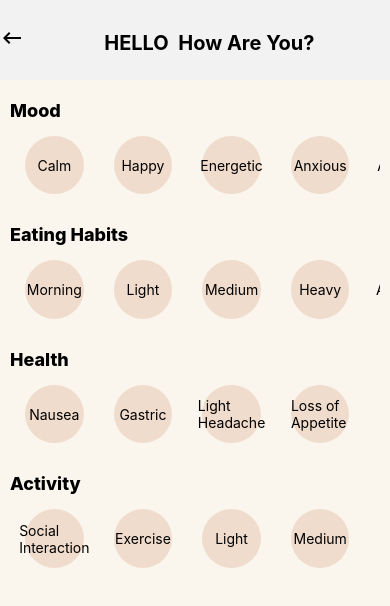
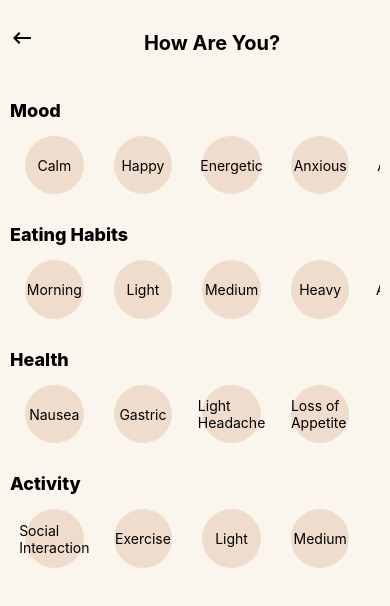
Before and after one commit to Angeleyeo/nomnom2, a React Native app: screen /Tracker in a window 390 px wide. Shown: the top 606 px of the page. Built offline with nearby package versions, Linux system fonts and the light colour scheme.

Commit message:
Add readme

```diff
--- a/screens/WeeklyChart.js
+++ b/screens/WeeklyChart.js
@@ -1,22 +1,24 @@
 import React from "react";
 import { StyleSheet, View, Dimensions } from "react-native";
 import graph from "../assets/graph.png"; // gives image path
+import KeyboardBackspaceIcon from '@material-ui/icons/KeyboardBackspace';
+
 
 const main = ({ navigation }) => {
   return (
     <View style={styles.mainContainer}>
-      <View style={styles.myTitle}>Your Weekly Chart</View>
+        <h1> <KeyboardBackspaceIcon style={{float: "left", paddingLeft:'10px', marginTop:'10px'}} onClick={() => navigation.push("Main")}></KeyboardBackspaceIcon>Your Weekly Chart</h1>
       <View style={styles.imgContainer}>
         <img
           src={graph}
           style={{
             height: Dimensions.get("window").height * 0.3,
-            width: Dimensions.get("window").width * 0.6,
+            width: Dimensions.get("window").width * 0.5,
           }}
         />
       </View>
       <View style={styles.subContainer}>
-        <Text style={{ fontSize: 23 }}>This week...</Text>
+        This week...
         <ul>
           <li>You managed to eat breakfast 6 times!</li>
           <li>You had gastric problems twice</li>
@@ -26,7 +28,7 @@ const main = ({ navigation }) => {
       </View>
       <View style={{ paddingVertical: -20 }}></View>
       <View style={styles.subContainer}>
-        <Text style={{ fontSize: 23 }}>Recommendations</Text>
+        Recommendations
         <ul>
           <li>Take a short walk or exercise break in between study hours</li>
           <li>
@@ -51,11 +53,12 @@ const styles = StyleSheet.create({
   mainContainer: {
     flex: 1,
     backgroundColor: "#faf6ee",
+    textAlign: 'center'
   },
   myTitle: {
     textAlign: "center",
-    marginTop: Dimensions.get("window").height * 0.03,
-    marginBottom: Dimensions.get("window").height * 0.03,
+    //marginTop: Dimensions.get("window").height * 0.03,
+    //marginBottom: Dimensions.get("window").height * 0.03,
     fontSize: 30,
   },
   imgContainer: {
@@ -68,5 +71,6 @@ const styles = StyleSheet.create({
   subContainer: {
     marginLeft: Dimensions.get("window").width * 0.05,
     marginRight: Dimensions.get("window").width * 0.05,
+    textAlign: "left"
   },
 });
--- a/screens/tracker.js
+++ b/screens/tracker.js
@@ -28,12 +28,12 @@ const ListItem = ({ item }) => {
 const Tracker = ({ navigation }) => {
   return (
     <React.Fragment>
-      <div className="Tracker" style={{textAlign:'center'}}>
+      <div className="Tracker" style={{textAlign:'center', backgroundColor:'#faf6ee'}}>
         <h1>
         <div style={{float: 'left'}}>
-          <KeyboardBackspaceIcon onClick={() => navigation.push("Main")}></KeyboardBackspaceIcon>
+          <KeyboardBackspaceIcon style={{marginLeft: '10px'}} onClick={() => navigation.push("Main")}></KeyboardBackspaceIcon>
         </div>
-        <Text style={{fontWeight: 'bold', fontSize: '20px' }}> HELLO  How Are You?</Text>
+        <Text style={{fontWeight: 'bold', fontSize: '20px' }}>How Are You?</Text>
           </h1>
       </div>
 
```
Also changed, not shown: 1 other file (tests, documents, lock files or other folders).
